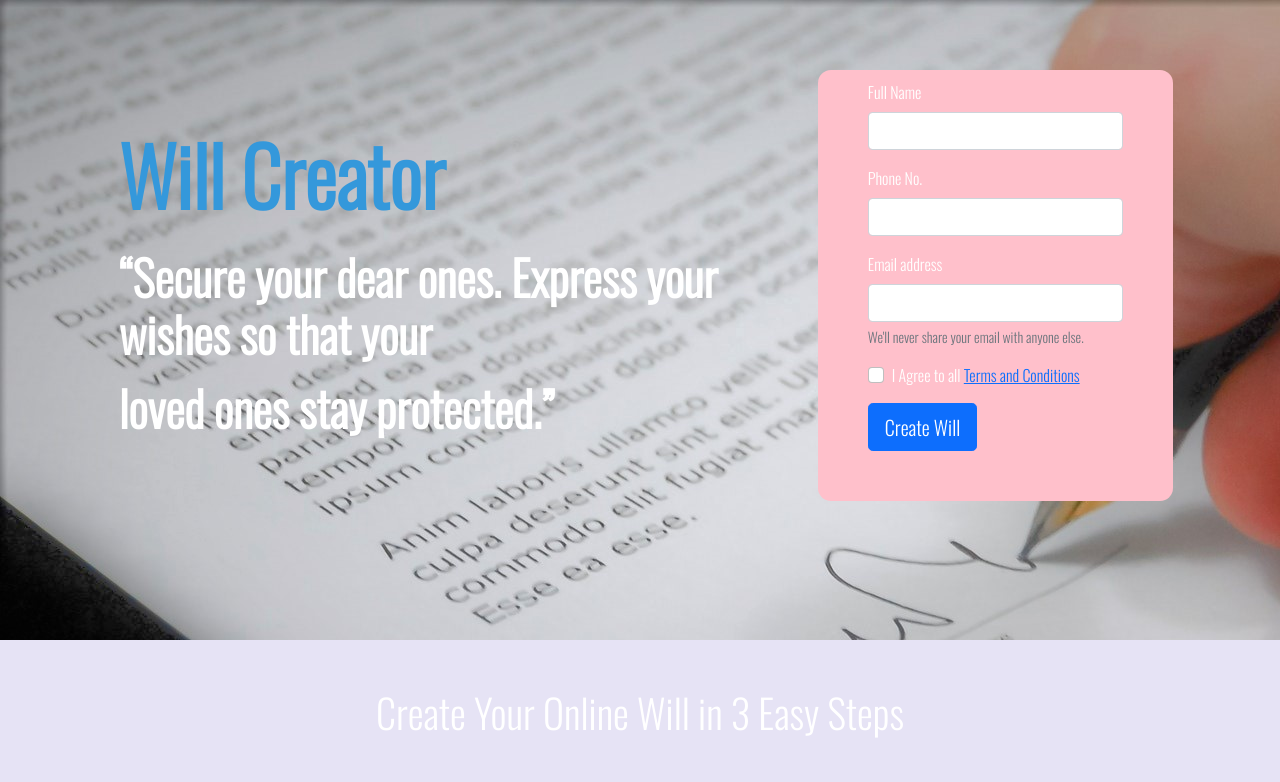
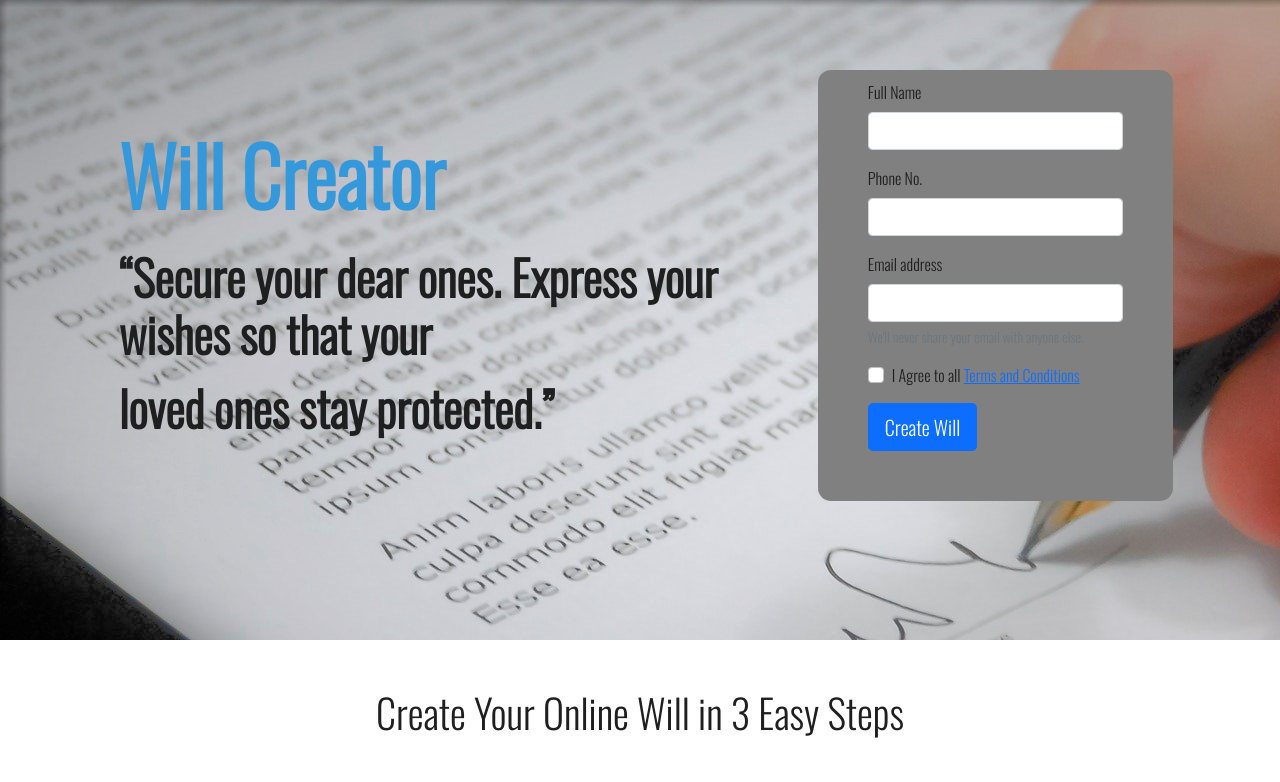
Before and after one commit to Arpppit/home, a React (Create React App) app: page / in a window 1280 px wide. Shown: the top 782 px of the page. Built offline with nearby package versions, Linux system fonts and the light colour scheme.

Commit message:
fixed font issue

```diff
--- a/src/components/Home.jsx
+++ b/src/components/Home.jsx
@@ -50,7 +50,7 @@ const Home = () => {
                             </h2>
                             </div>
 
-                            <div className = 'col-lg-4 order-2 order-lg-2 d-flex flex-column justify-content-center' style= {{backgroundColor:'pink', padding:'10px 50px 50px 50px',borderRadius:'13px'}}>
+                            <div className = 'col-lg-4 order-2 order-lg-2 d-flex flex-column justify-content-center' style= {{backgroundColor:'grey', padding:'10px 50px 50px 50px',borderRadius:'13px'}}>
                     <form>
                     <div class="mb-3">
     <label for="exampleInputName" class="form-label">Full Name </label>
--- a/src/components/mobilehome.css
+++ b/src/components/mobilehome.css
@@ -1,29 +1,3 @@
-:root {
-    --white: #fff;
-    --gray: #ddd;
-    --gray2: #eee;
-    --purple: #564976;
-    --red: #EC6664;
-    --yellow: #F5C244;
-  }
-
-  * {
-    box-sizing: border-box;
-  }
-
-
-  button {
-    border: none;
-    background-color: unset;
-    color: inherit;
-    cursor: pointer;
-  }
-
-  body {
-    background-color: #E6E3F5;
-    color: var(--white);
-    font-family: 'Roboto', sans-serif;
-  }
 
   // App styles
 
```
